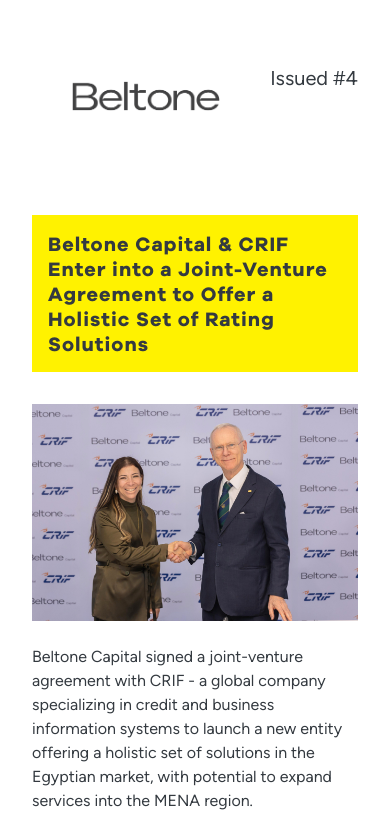
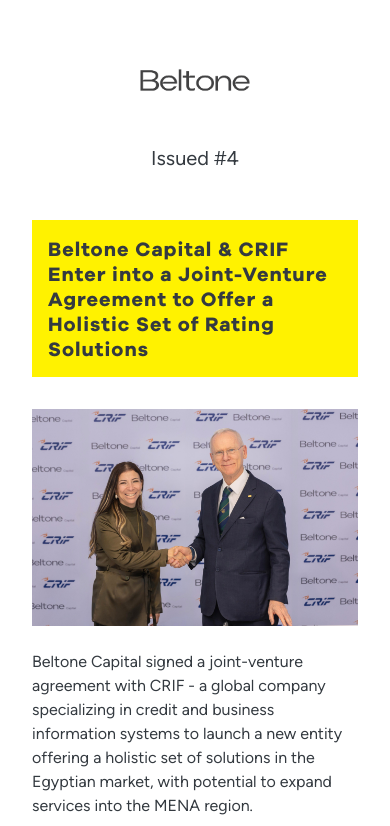
Before and after one commit to ahmedassr5765/newsletter-three, a plain HTML site: page index.html in a window 390 px wide. Shown: the top 826 px of the page. Drawn offline with nearby package versions, Linux system fonts and the light colour scheme.

Commit message:
Fix Logo position & size.

```diff
--- a/index.html
+++ b/index.html
@@ -145,13 +145,13 @@
 </head>
 <body class="bg-ffffff p-0 font-figtree-regular">
     <main class="max-w-4xl mx-auto bg-ffffff shadow-lg md:my-8">
-        <div class="relative p-8">
+        <div class="relative p-8 flex flex-col items-center md:block">
             <div class="inline-block">
                 <a href="https://beltoneholding.com">
-                    <img src="images/logo.png" alt="Best Company Logo" class="h-32">
+                    <img src="images/logo.png" alt="Best Company Logo" class="h-24 md:h-32">
                 </a>
             </div>
-            <div class="absolute top-16 right-8 text-right">
+            <div class="static md:absolute md:top-16 md:right-8 text-center md:text-right mt-4 md:mt-0">
                 <p class="text-[#343a40] text-xl font-figtree-regular">Issued #4</p>
             </div>
         </div>
```
